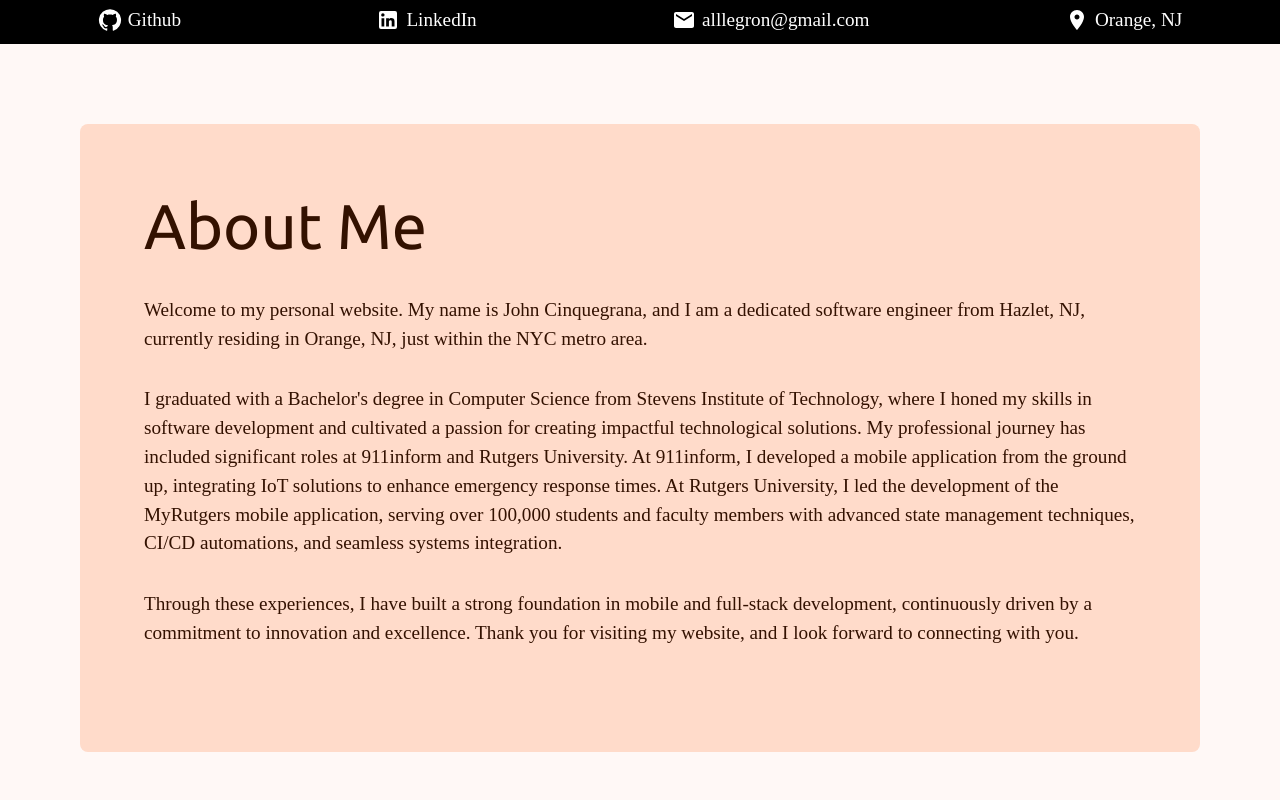
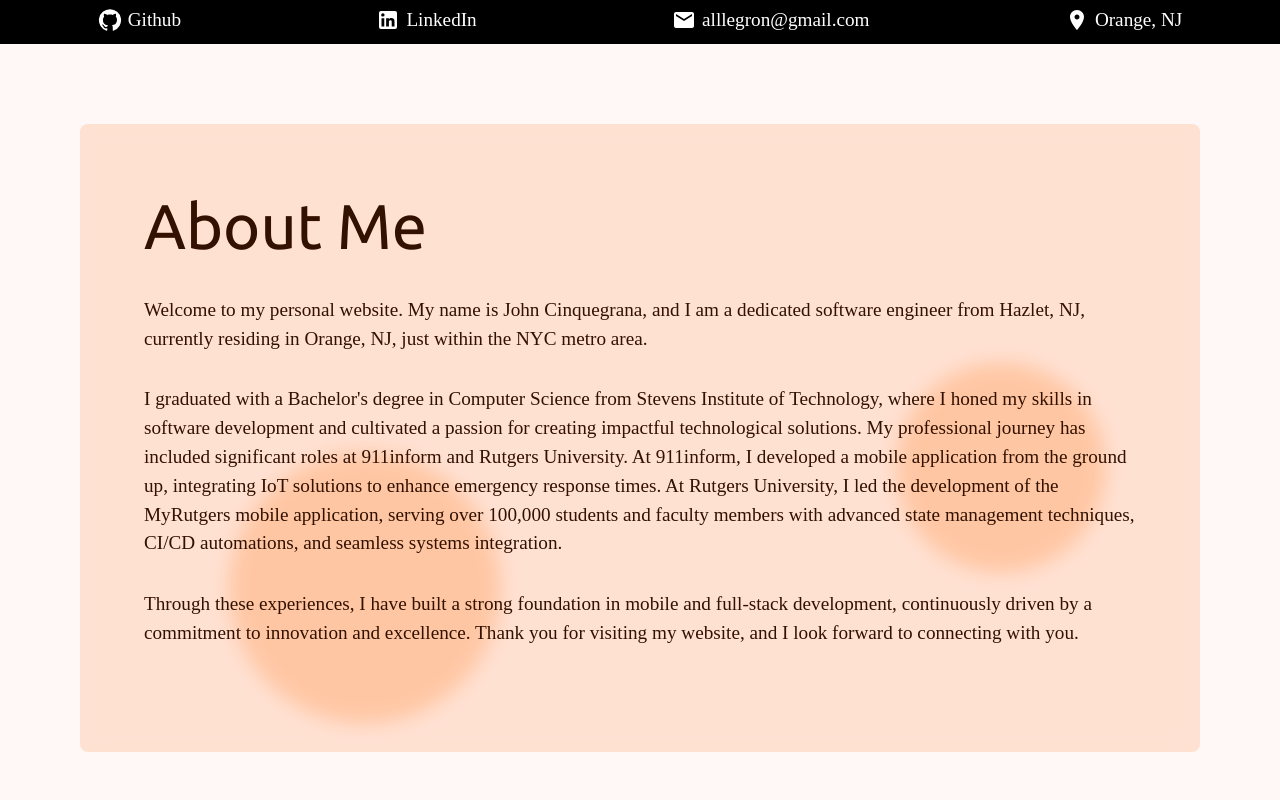
Before and after one commit to john-cinquegrana/ReactPersonalSite, a React (Vite) app: page / in a window 1280 px wide. Shown: the part 540-1340 px from the top of the page. Built offline with nearby package versions, Linux system fonts and the light colour scheme.

Commit message:
Made about me card slightly transparent

```diff
--- a/src/components/content/AboutMe.tsx
+++ b/src/components/content/AboutMe.tsx
@@ -1,13 +1,20 @@
-import { Card, CardContent, Typography } from '@mui/material';
+import { Card, CardContent, Typography, useTheme } from '@mui/material';
+import Color from 'color';
 
 const AboutMe = () => {
-	// Add your component logic here
+	const theme = useTheme();
+
+	// Add opacity to the background of the card element
+	const backgroundColor = Color(theme.palette.primaryContainer).alpha(0.8);
 
 	return (
 		<Card
 			sx={{
 				padding: 6,
 				margin: 10,
+				backdropFilter: 'blur(10px)',
+				backgroundColor: backgroundColor.string(),
+				// opacity: 0.8,
 			}}
 		>
 			<CardContent
--- a/src/components/theme.ts
+++ b/src/components/theme.ts
@@ -869,6 +869,15 @@ function themeFromMaterialColors(
 					},
 				},
 			},
+			MuiCardContent: {
+				styleOverrides: {
+					root: {
+						// Remove the color so that we can go through only the card's background,
+						// instead of both card and content.
+						backgroundColor: 'transparent',
+					},
+				},
+			},
 			// MuiTypography: {
 			// 	styleOverrides: {},
 			// },
```
